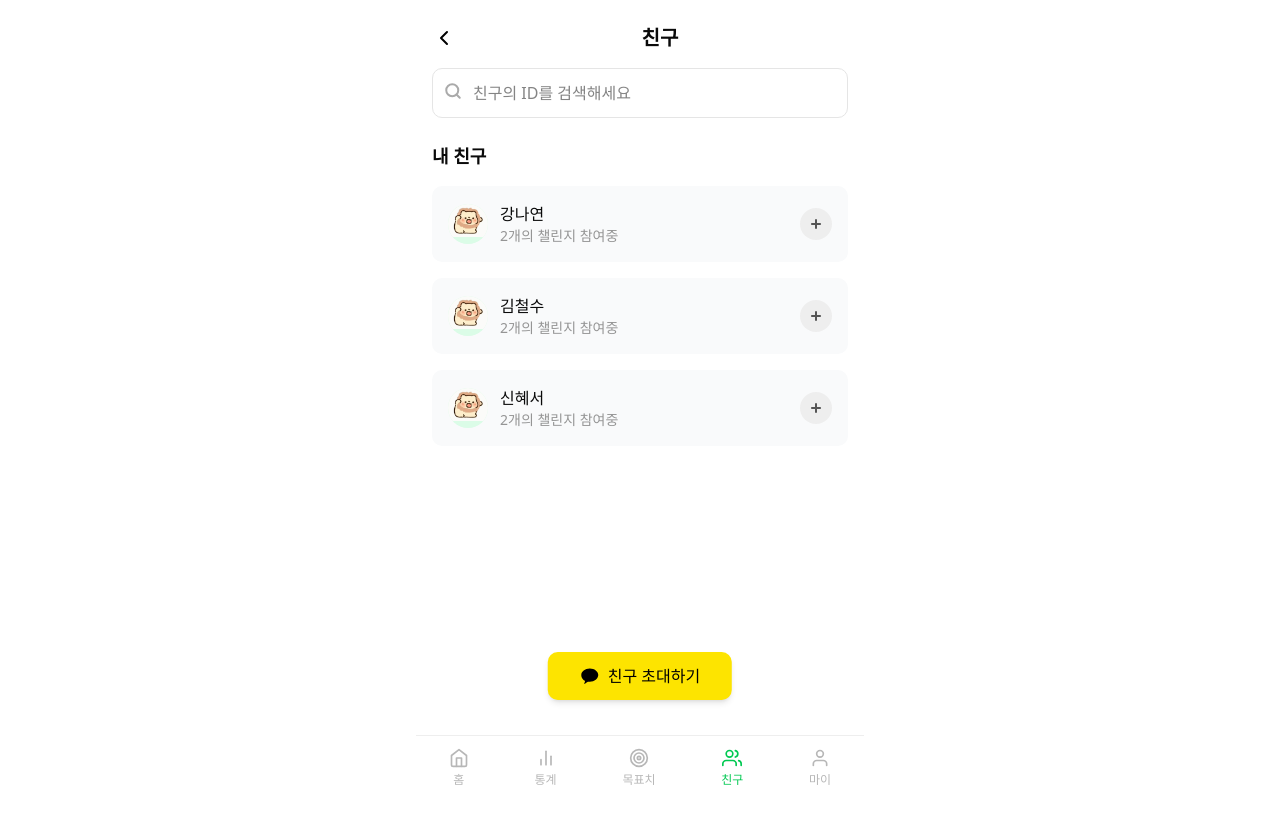
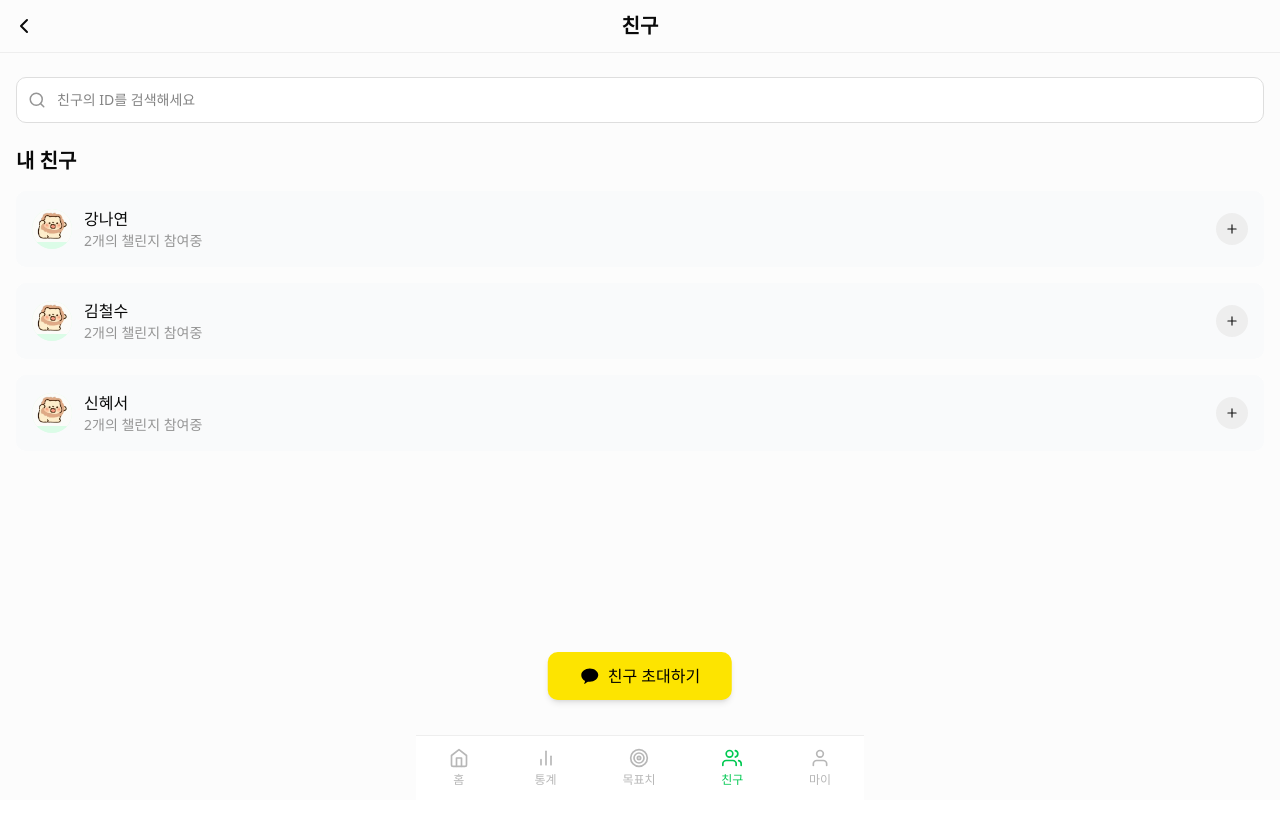
Before and after one commit to yeonna18k/TheHam, a Next.js app: page /friends in a window 1280 px wide. Shown: the top 824 px of the page. Before the commit the page ends 800 px from the top, so only its background shows below. Built offline with nearby package versions, Linux system fonts and the light colour scheme; no server answers.

Commit message:
feat: 친구 레이아웃 변경 및 svg 이미지 정리

```diff
--- a/next.config.ts
+++ b/next.config.ts
@@ -1,16 +1,24 @@
-import withPWA from 'next-pwa';
-import type { NextConfig } from 'next';
+import type { NextConfig } from "next";
+import withPWA from "next-pwa";
 
 const nextConfig: NextConfig = {
   reactStrictMode: true,
   images: {
-    domains: ['k.kakaocdn.net'],
+    domains: ["k.kakaocdn.net"],
+  },
+  webpack(config) {
+    config.module.rules.push({
+      test: /\.svg$/,
+      use: ["@svgr/webpack"],
+    });
+
+    return config;
   },
 };
 
 export default withPWA({
-  dest: 'public',
+  dest: "public",
   register: true,
   skipWaiting: true,
-  disable: process.env.NODE_ENV === 'development'
+  disable: process.env.NODE_ENV === "development",
 })(nextConfig);
--- a/package.json
+++ b/package.json
@@ -31,6 +31,7 @@
   },
   "devDependencies": {
     "@eslint/eslintrc": "^3",
+    "@svgr/webpack": "^8.1.0",
     "@tailwindcss/postcss": "^4",
     "@types/node": "^20",
     "@types/react": "^19",
--- /dev/null
+++ b/src/app/(detail)/friends/layout.tsx
@@ -0,0 +1,10 @@
+import DetailHeader from "@/components/layout/DetailHeader";
+
+export default function layout({ children }: { children: React.ReactNode }) {
+  return (
+    <>
+      <DetailHeader>친구</DetailHeader>
+      <section className="h-full px-4 py-6">{children}</section>
+    </>
+  );
+}
--- a/src/components/friends/FriendsContainer.tsx
+++ b/src/components/friends/FriendsContainer.tsx
@@ -1,4 +1,5 @@
 "use client";
+
 import { useEffect } from "react";
 import BottomNavigation from "../main/BottomNavigation";
 import FriendManagement from "./friendManagement";
@@ -29,9 +30,9 @@ export default function FriendsContainer() {
     loadKakaoSDK();
   }, []);
   return (
-    <div className="max-w-md mx-auto">
+    <>
       <FriendManagement />
       <BottomNavigation activeTab="friends" />
-    </div>
+    </>
   );
 }
--- a/src/components/friends/friendManagement.tsx
+++ b/src/components/friends/friendManagement.tsx
@@ -1,6 +1,8 @@
+import { Plus, SearchIcon } from "lucide-react";
 import Image from "next/image";
 import { useRouter, useSearchParams } from "next/navigation";
 import React, { useEffect, useState } from "react";
+import { Input } from "../ui/input";
 
 interface Friend {
   id: string;
@@ -124,62 +126,22 @@ const FriendManagement: React.FC = () => {
   }, [router, searchParams]);
 
   return (
-    <div className="px-4 py-6 bg-white min-h-screen">
-      <div className="flex items-center mb-4">
-        <button onClick={() => router.back()} className="mr-4">
-          <svg
-            width="24"
-            height="24"
-            viewBox="0 0 24 24"
-            fill="none"
-            xmlns="http://www.w3.org/2000/svg"
-          >
-            <path
-              d="M15 18L9 12L15 6"
-              stroke="black"
-              strokeWidth="2"
-              strokeLinecap="round"
-              strokeLinejoin="round"
-            />
-          </svg>
-        </button>
-        <h1 className="text-xl font-bold flex-1 text-center">친구</h1>
-      </div>
-
+    <div>
       <div className="relative mb-6">
-        <input
+        <Input
           type="text"
           placeholder="친구의 ID를 검색해세요"
           value={searchQuery}
           onChange={(e) => setSearchQuery(e.target.value)}
           className="w-full py-3 px-10 border rounded-lg"
         />
-        <svg
-          className="absolute left-3 top-3.5"
-          width="18"
-          height="18"
-          viewBox="0 0 18 18"
-          fill="none"
-          xmlns="http://www.w3.org/2000/svg"
-        >
-          <path
-            d="M8.25 14.25C11.5637 14.25 14.25 11.5637 14.25 8.25C14.25 4.93629 11.5637 2.25 8.25 2.25C4.93629 2.25 2.25 4.93629 2.25 8.25C2.25 11.5637 4.93629 14.25 8.25 14.25Z"
-            stroke="#AAAAAA"
-            strokeWidth="2"
-            strokeLinecap="round"
-            strokeLinejoin="round"
-          />
-          <path
-            d="M15.7499 15.7499L12.4874 12.4874"
-            stroke="#AAAAAA"
-            strokeWidth="2"
-            strokeLinecap="round"
-            strokeLinejoin="round"
-          />
-        </svg>
+        <SearchIcon
+          size={18}
+          className="text-gray-500 absolute left-3 top-3.5"
+        />
       </div>
 
-      <h2 className="text-lg font-bold mb-4">내 친구</h2>
+      <h2 className="title2 mb-4">내 친구</h2>
 
       <div className="space-y-4">
         {friends
@@ -215,28 +177,7 @@ const FriendManagement: React.FC = () => {
                 onClick={() => addFriendToChallenge(friend.id)}
                 className="w-8 h-8 bg-gray-200 rounded-full flex items-center justify-center"
               >
-                <svg
-                  width="14"
-                  height="14"
-                  viewBox="0 0 14 14"
-                  fill="none"
-                  xmlns="http://www.w3.org/2000/svg"
-                >
-                  <path
-                    d="M7 2.91675V11.0834"
-                    stroke="#555555"
-                    strokeWidth="2"
-                    strokeLinecap="round"
-                    strokeLinejoin="round"
-                  />
-                  <path
-                    d="M2.91675 7H11.0834"
-                    stroke="#555555"
-                    strokeWidth="2"
-                    strokeLinecap="round"
-                    strokeLinejoin="round"
-                  />
-                </svg>
+                <Plus size={14} className="text-gray-900" />
               </button>
             </div>
           ))}
@@ -246,6 +187,7 @@ const FriendManagement: React.FC = () => {
         onClick={sendKakaoInvite}
         className="title3 cursor-pointer fixed bottom-25 left-1/2 transform -translate-x-1/2 bg-social-kakao text-black font-medium py-3 px-8 rounded-lg shadow-md flex items-center"
       >
+        {/* <KakaoIcon width={20} height={20} className="mr-2" /> */}
         <svg
           className="mr-2"
           width="20"
--- /dev/null
+++ b/src/types/declarations.d.ts
@@ -0,0 +1,5 @@
+declare module "*.svg" {
+  import React from "react";
+  const SVG: React.FC<React.SVGProps<SVGSVGElement>>;
+  export default SVG;
+}
```
Also changed, not shown: public/icons/kakao.svg (added), src/app/(detail)/friends/page.tsx (renamed from src/app/friends/page.tsx), 1 other file (tests, documents, lock files or other folders).
